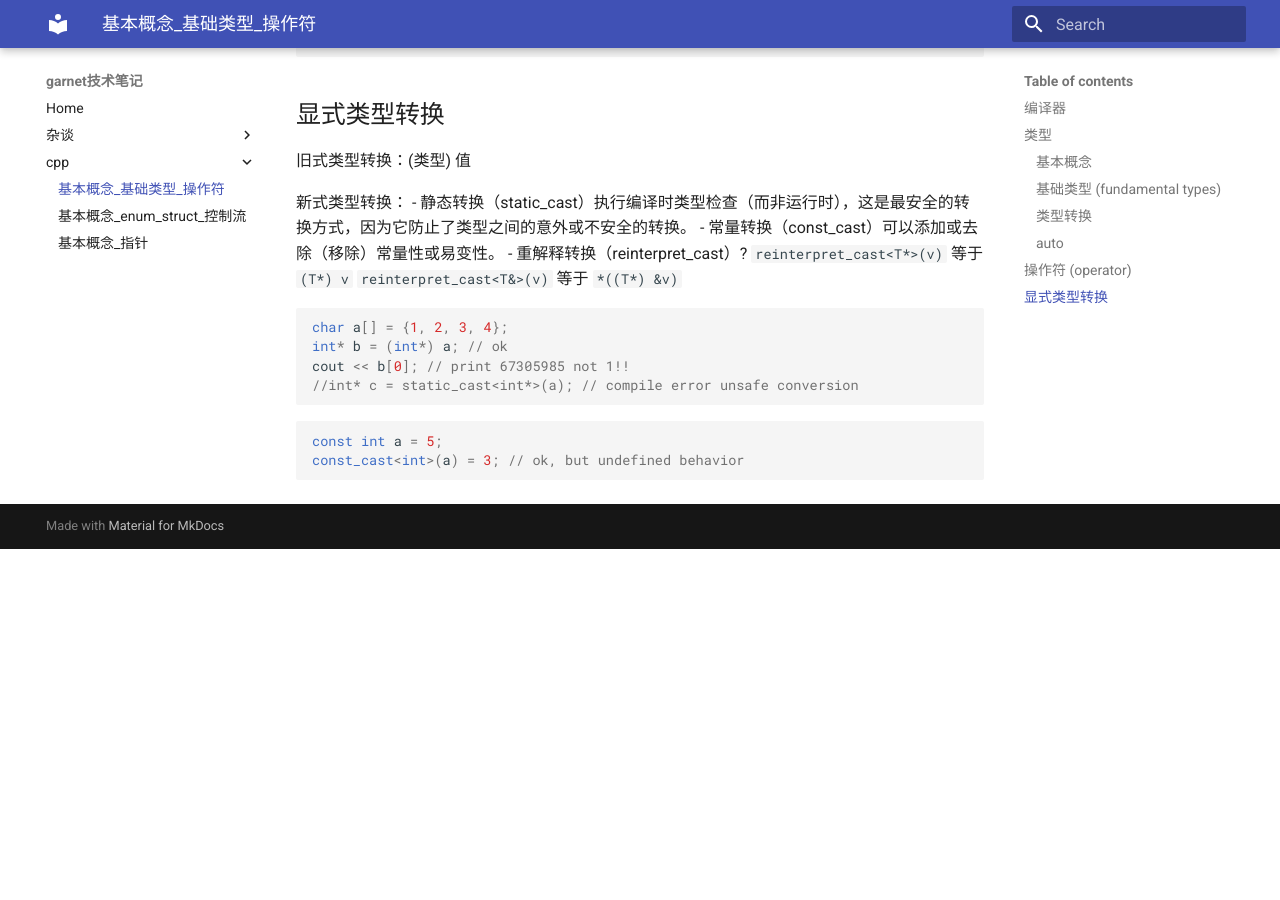
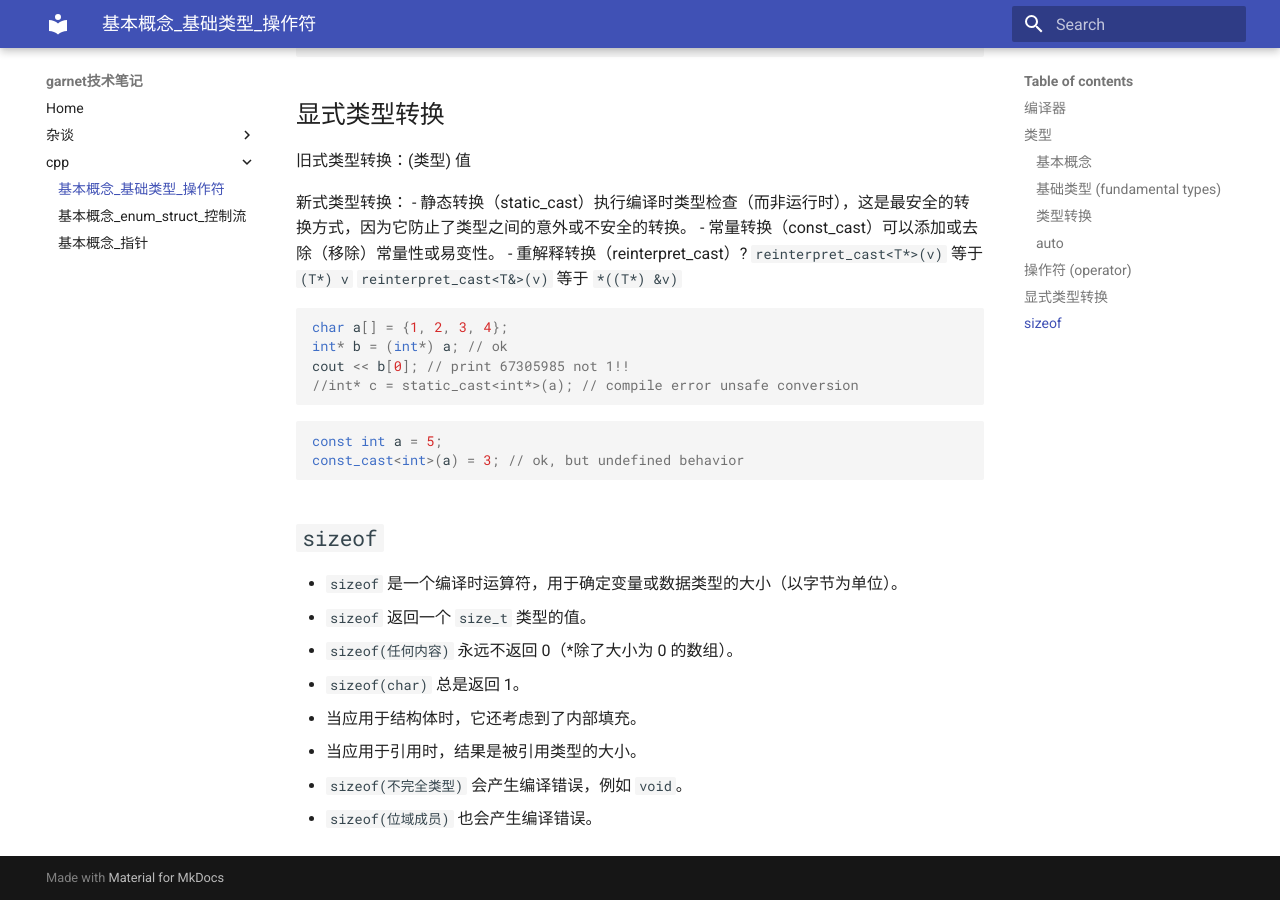
Before and after one commit to ymma98/technotes, an MkDocs documentation site: the page built from docs/cpp/基本概念_基础类型_操作符.md, in a window 1280 px wide and 900 px high, scrolled down 9732 px. Built offline with MkDocs 1.6.1 and Material for MkDocs 9.7.7, drawn with Linux system fonts in a browser that asks for light colours; formulas are drawn with MathJax 3; before the commit the page ends 10281 px from its top, so only the background shows below that.

Commit message:
docs/cpp/基本概念_基础类型_操作符.md updated from https://stackedit.cn/

````diff
--- a/docs/cpp/基本概念_基础类型_操作符.md
+++ b/docs/cpp/基本概念_基础类型_操作符.md
@@ -345,7 +345,20 @@ const_cast<int>(a) = 3; // ok, but undefined behavior
 ```
 
 
+## `sizeof`
+
+-   `sizeof` 是一个编译时运算符，用于确定变量或数据类型的大小（以字节为单位）。
+-   `sizeof` 返回一个 `size_t` 类型的值。
+-   `sizeof(任何内容)` 永远不返回 0（*除了大小为 0 的数组）。
+-   `sizeof(char)` 总是返回 1。
+-   当应用于结构体时，它还考虑到了内部填充。
+-   当应用于引用时，结果是被引用类型的大小。
+-   `sizeof(不完全类型)` 会产生编译错误，例如 `void`。
+-   `sizeof(位域成员)` 也会产生编译错误。
+
+
 <!--stackedit_data:
-eyJoaXN0b3J5IjpbMTQyMTEwNzYwMywtNzEyMTA4NjMwLDE0OT
-M1MzYzODEsMTMzOTI4Nzk3Nyw5NjA5NzU1ODddfQ==
+eyJoaXN0b3J5IjpbLTY3MjM5MTEyNSwxNDIxMTA3NjAzLC03MT
+IxMDg2MzAsMTQ5MzUzNjM4MSwxMzM5Mjg3OTc3LDk2MDk3NTU4
+N119
 -->
````
